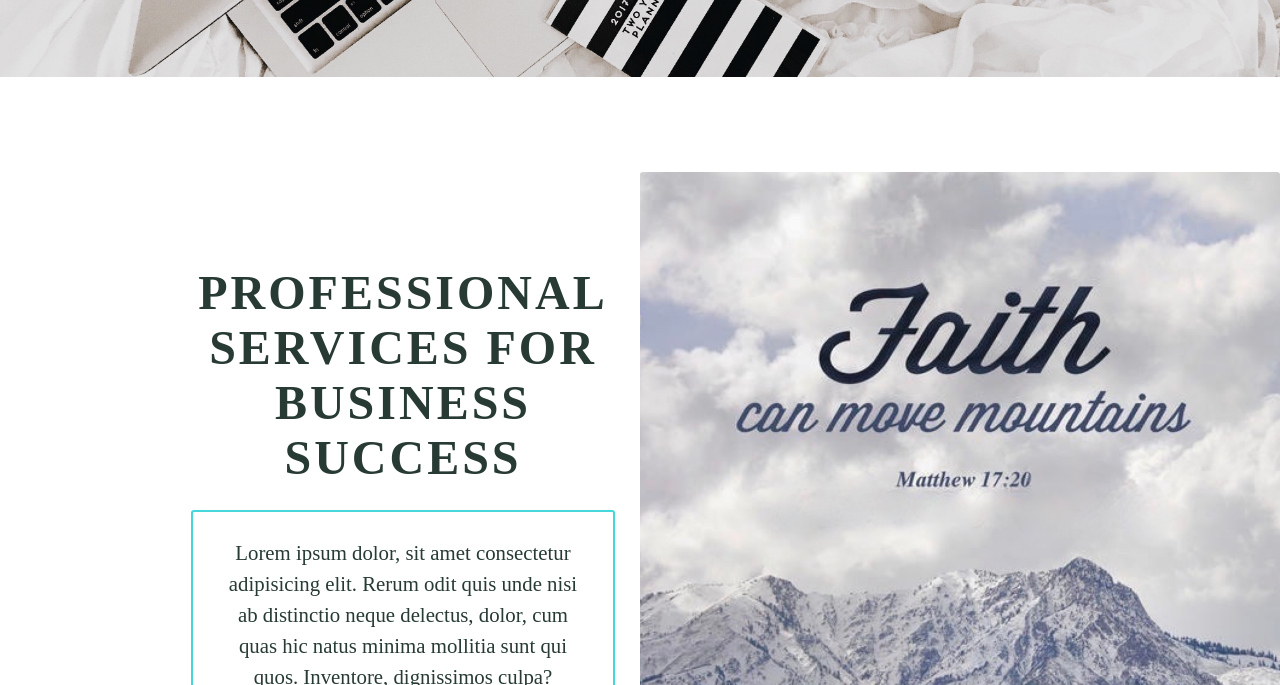
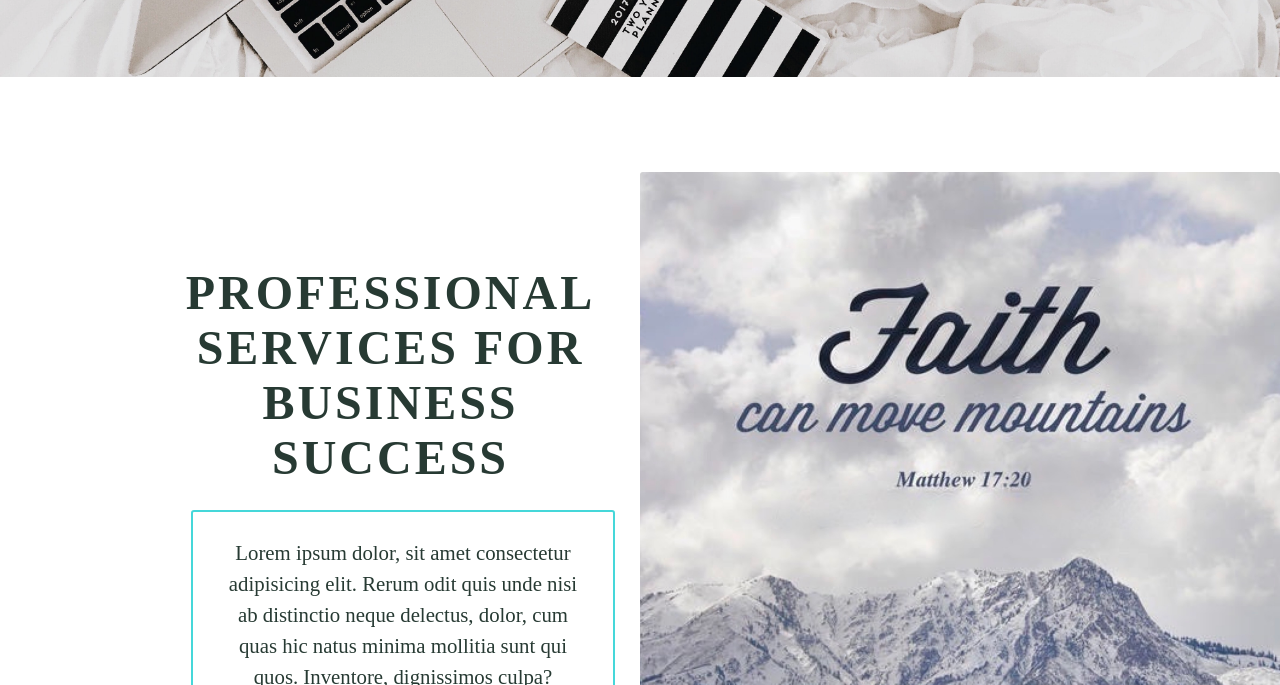
Before and after one commit to annaeliana7/Design-Sections, a website built with webpack: page src/index.html in a window 1280 px wide. Shown: the part 583-1268 px from the top of the page. Built offline with nearby package versions, Linux system fonts and the light colour scheme.

Commit message:
Fix linting errors

```diff
--- a/src/style.css
+++ b/src/style.css
@@ -131,7 +131,6 @@
 
 /* desktop version */
 @media all and (min-width: 768px) {
-
   /* headline */
   #headline {
     display: grid;
@@ -142,7 +141,7 @@
     font-size: 3rem;
     text-transform: uppercase;
     letter-spacing: 3px;
-    margin: 0, 25, 0, 0;
+    margin: 0 25px 0 0;
     grid-column: span 2;
   }
 
```
